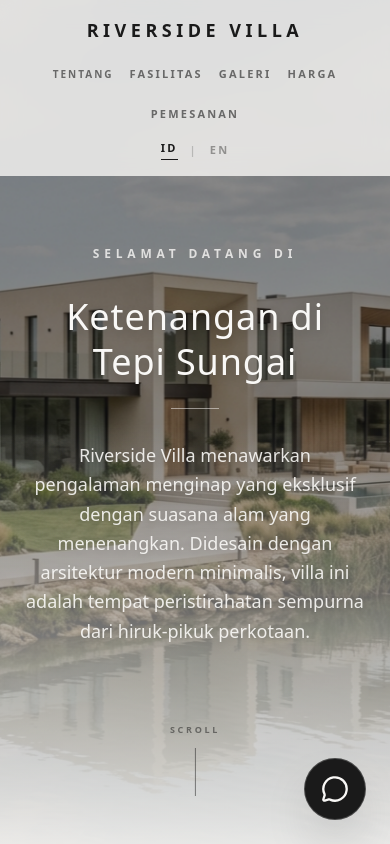
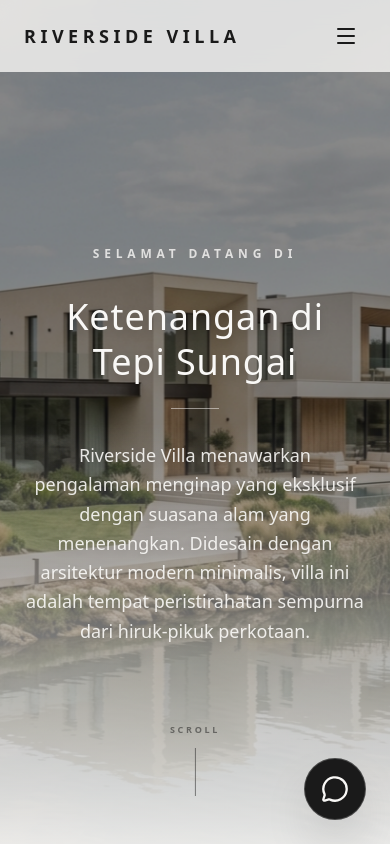
Before and after one commit to prince-salman/riverside-villa, a Next.js app: page / in a window 390 px wide. Shown: the top 844 px of the page. Built offline with nearby package versions, Linux system fonts and the light colour scheme.

Commit message:
feat: add responsive hamburger menu for mobile navbar

```diff
--- a/src/app/page.tsx
+++ b/src/app/page.tsx
@@ -3,13 +3,14 @@
 import React, { useContext, useEffect, useState } from 'react';
 import { CMSContext } from '@/context/CMSContext';
 import Image from 'next/image';
-import { MapPin, Phone, Mail, Star, ChevronDown, ChevronUp, X, MessageCircle } from 'lucide-react';
+import { MapPin, Phone, Mail, Star, ChevronDown, ChevronUp, X, MessageCircle, Menu } from 'lucide-react';
 
 export default function Home() {
   const { data, lang, changeLanguage, isMounted } = useContext(CMSContext);
   const [scrolled, setScrolled] = useState(false);
   const [lightboxImg, setLightboxImg] = useState<string | null>(null);
   const [openFaq, setOpenFaq] = useState<number | null>(null);
+  const [isMobileMenuOpen, setIsMobileMenuOpen] = useState(false);
 
   useEffect(() => {
     const handleScroll = () => {
@@ -60,11 +61,18 @@ export default function Home() {
 
       {/* Ultra Premium Navbar */}
       <header className={`fixed top-0 w-full z-40 transition-all duration-700 ${scrolled ? 'bg-[#F9F8F6]/95 backdrop-blur-xl py-3 md:py-5 shadow-sm' : 'bg-[#F9F8F6]/80 backdrop-blur-md py-4 md:py-6'}`}>
-        <div className="max-w-7xl mx-auto px-4 md:px-12 flex flex-col md:flex-row justify-between items-center gap-4 md:gap-6">
-          <h1 className="text-lg md:text-xl font-bold tracking-[0.25em] uppercase text-[#1A1A1A] text-center">{data.brand?.name || 'RIVERSIDE VILLA'}</h1>
-          <nav className="flex flex-col md:flex-row items-center gap-4 md:gap-10">
-            <ul className="flex flex-wrap justify-center gap-4 sm:gap-8 list-none">
-              {data.hero.visible && <li><a href="#about" onClick={(e) => { e.preventDefault(); scrollToSection('about'); }} className="text-[10px] md:text-[11px] font-bold uppercase tracking-[0.2em] text-[#1A1A1A] opacity-60 hover:opacity-100 transition-opacity">{lang === 'id' ? 'Tentang' : 'About'}</a></li>}
+        <div className="max-w-7xl mx-auto px-6 md:px-12 flex justify-between items-center">
+          <h1 className="text-lg md:text-xl font-bold tracking-[0.25em] uppercase text-[#1A1A1A]">{data.brand?.name || 'RIVERSIDE VILLA'}</h1>
+
+          {/* Hamburger Menu Icon (Mobile Only) */}
+          <button className="md:hidden p-2 text-[#1A1A1A]" onClick={() => setIsMobileMenuOpen(true)}>
+            <Menu size={24} />
+          </button>
+
+          {/* Desktop Navigation */}
+          <nav className="hidden md:flex flex-row items-center gap-10">
+            <ul className="flex justify-center gap-8 list-none">
+              {data.hero.visible && <li><a href="#about" onClick={(e) => { e.preventDefault(); scrollToSection('about'); }} className="text-[11px] font-bold uppercase tracking-[0.2em] text-[#1A1A1A] opacity-60 hover:opacity-100 transition-opacity">{lang === 'id' ? 'Tentang' : 'About'}</a></li>}
               {data.facilities.visible && <li><a href="#facilities" onClick={(e) => { e.preventDefault(); scrollToSection('facilities'); }} className="text-[11px] font-bold uppercase tracking-[0.2em] text-[#1A1A1A] opacity-60 hover:opacity-100 transition-opacity">{lang === 'id' ? 'Fasilitas' : 'Facilities'}</a></li>}
               {data.gallery.visible && <li><a href="#gallery" onClick={(e) => { e.preventDefault(); scrollToSection('gallery'); }} className="text-[11px] font-bold uppercase tracking-[0.2em] text-[#1A1A1A] opacity-60 hover:opacity-100 transition-opacity">{lang === 'id' ? 'Galeri' : 'Gallery'}</a></li>}
               {data.pricing.visible && <li><a href="#pricing" onClick={(e) => { e.preventDefault(); scrollToSection('pricing'); }} className="text-[11px] font-bold uppercase tracking-[0.2em] text-[#1A1A1A] opacity-60 hover:opacity-100 transition-opacity">{lang === 'id' ? 'Harga' : 'Pricing'}</a></li>}
@@ -79,6 +87,27 @@ export default function Home() {
           </nav>
         </div>
       </header>
+
+      {/* Mobile Menu Overlay */}
+      {isMobileMenuOpen && (
+        <div className="fixed inset-0 z-50 bg-[#F9F8F6] flex flex-col items-center justify-center md:hidden">
+          <button className="absolute top-6 right-6 p-2 text-[#1A1A1A]" onClick={() => setIsMobileMenuOpen(false)}>
+            <X size={32} strokeWidth={1.5} />
+          </button>
+          <ul className="flex flex-col items-center gap-8 list-none text-center">
+            {data.hero.visible && <li><a href="#about" onClick={(e) => { e.preventDefault(); setIsMobileMenuOpen(false); scrollToSection('about'); }} className="text-sm font-bold uppercase tracking-[0.2em] text-[#1A1A1A] opacity-70 hover:opacity-100">{lang === 'id' ? 'Tentang' : 'About'}</a></li>}
+            {data.facilities.visible && <li><a href="#facilities" onClick={(e) => { e.preventDefault(); setIsMobileMenuOpen(false); scrollToSection('facilities'); }} className="text-sm font-bold uppercase tracking-[0.2em] text-[#1A1A1A] opacity-70 hover:opacity-100">{lang === 'id' ? 'Fasilitas' : 'Facilities'}</a></li>}
+            {data.gallery.visible && <li><a href="#gallery" onClick={(e) => { e.preventDefault(); setIsMobileMenuOpen(false); scrollToSection('gallery'); }} className="text-sm font-bold uppercase tracking-[0.2em] text-[#1A1A1A] opacity-70 hover:opacity-100">{lang === 'id' ? 'Galeri' : 'Gallery'}</a></li>}
+            {data.pricing.visible && <li><a href="#pricing" onClick={(e) => { e.preventDefault(); setIsMobileMenuOpen(false); scrollToSection('pricing'); }} className="text-sm font-bold uppercase tracking-[0.2em] text-[#1A1A1A] opacity-70 hover:opacity-100">{lang === 'id' ? 'Harga' : 'Pricing'}</a></li>}
+            {data.booking.visible && <li><a href="#booking" onClick={(e) => { e.preventDefault(); setIsMobileMenuOpen(false); scrollToSection('booking'); }} className="text-sm font-bold uppercase tracking-[0.2em] text-[#1A1A1A] opacity-70 hover:opacity-100">{lang === 'id' ? 'Pemesanan' : 'Booking'}</a></li>}
+          </ul>
+          <div className="flex items-center gap-4 text-sm font-bold tracking-[0.2em] text-[#1A1A1A] mt-12">
+            <button onClick={() => { changeLanguage('id'); setIsMobileMenuOpen(false); }} className={`transition-all ${lang === 'id' ? 'opacity-100 border-b border-[#1A1A1A] pb-0.5' : 'opacity-40 hover:opacity-100'}`}>ID</button>
+            <span className="opacity-20">|</span>
+            <button onClick={() => { changeLanguage('en'); setIsMobileMenuOpen(false); }} className={`transition-all ${lang === 'en' ? 'opacity-100 border-b border-[#1A1A1A] pb-0.5' : 'opacity-40 hover:opacity-100'}`}>EN</button>
+          </div>
+        </div>
+      )}
 
       <main>
         {/* Immersive Cinematic Hero Section */}
```
